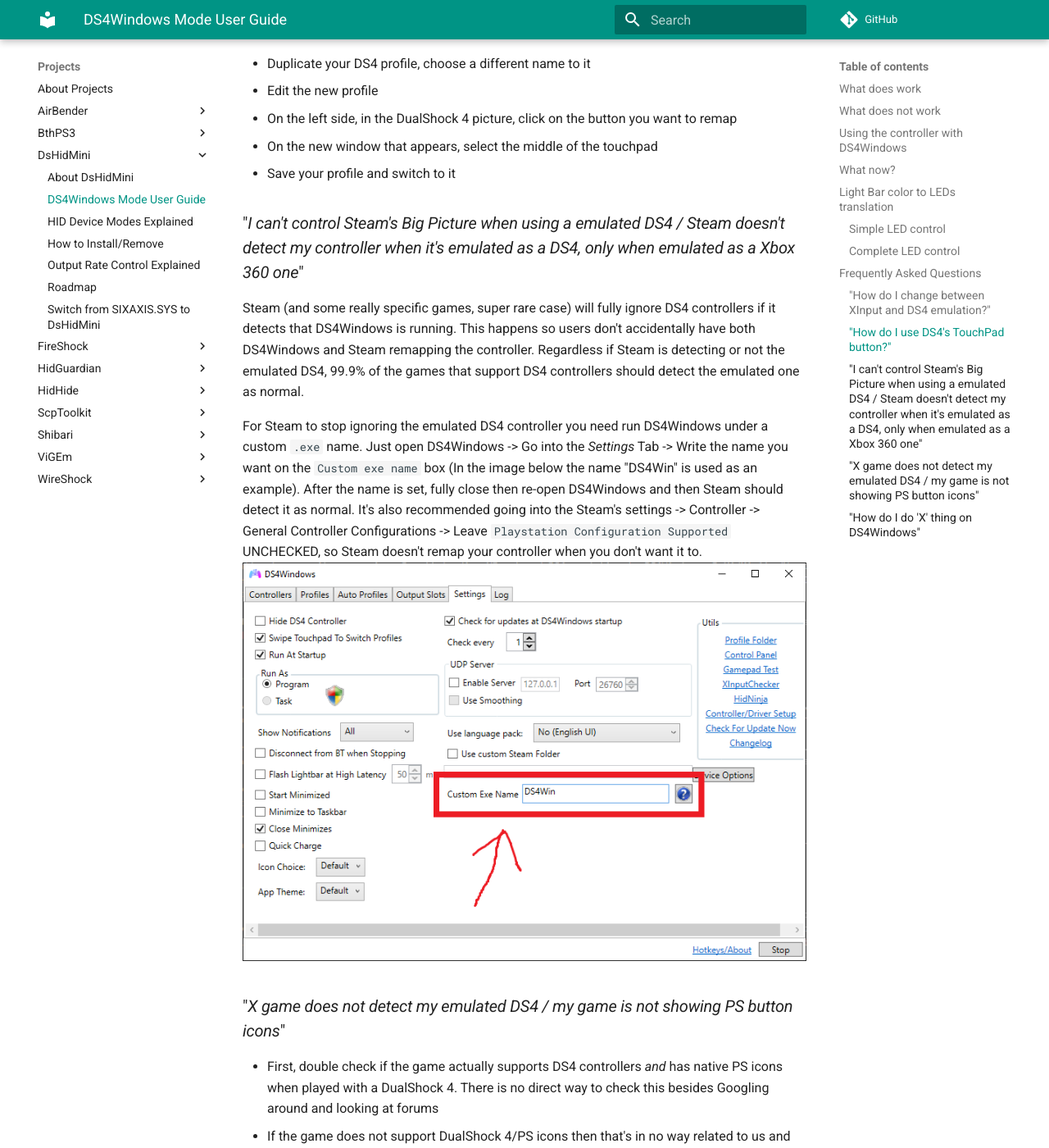
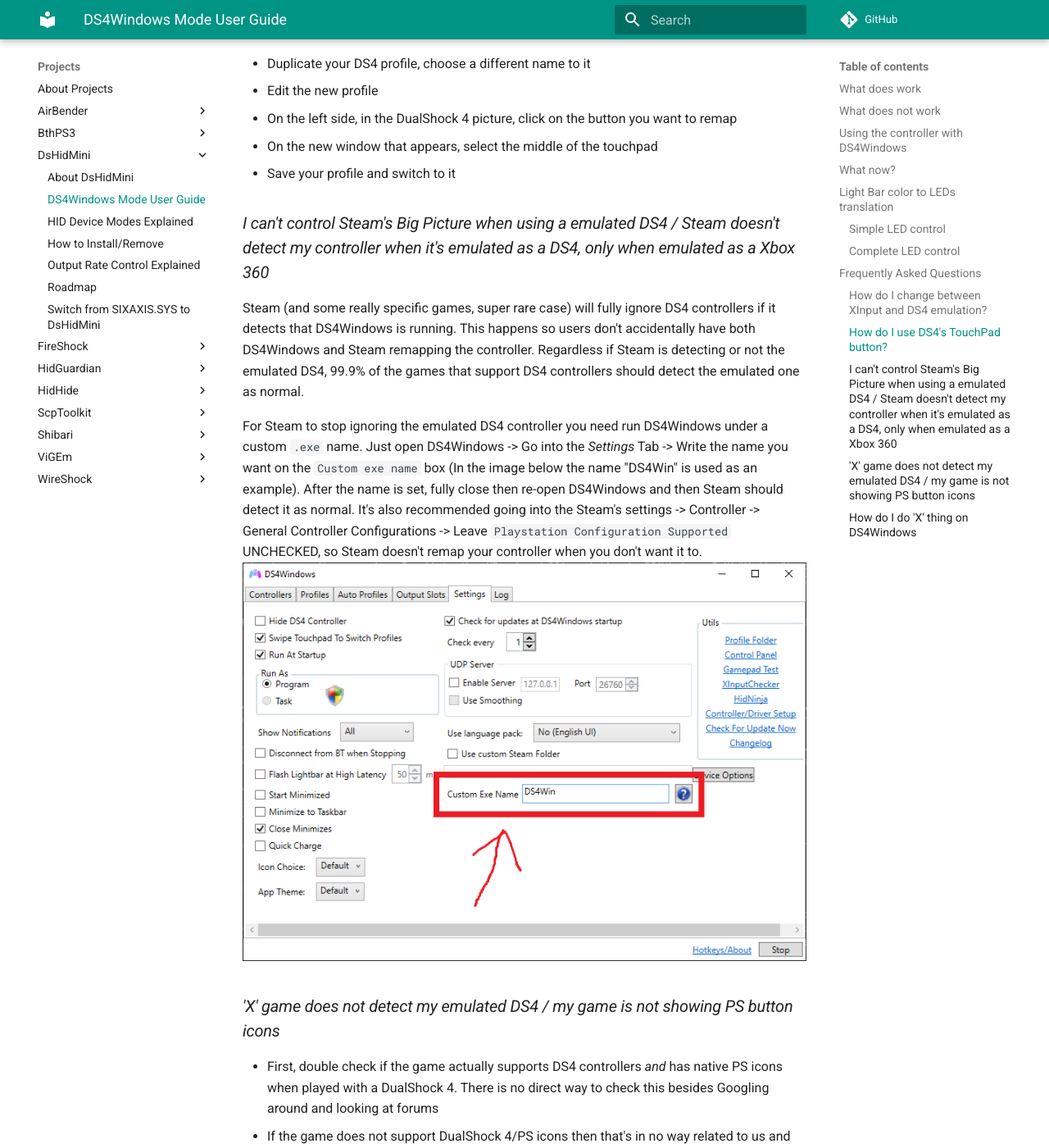
Before and after one commit to nefarius/ViGEm.github.io, an MkDocs documentation site: the page built from docs/projects/DsHidMini/DS4-Mode-User-Guide.md, in a window 1280 px wide and 1400 px high, scrolled down 6669 px. Shown: the whole window at 82% size. Built offline with MkDocs 1.6.1 and Material for MkDocs 9.7.7, drawn with Linux system fonts in a browser that asks for light colours; comment, search, counter and statistics services are not loaded.

Commit message:
formatting changes

```diff
--- a/docs/projects/DsHidMini/DS4-Mode-User-Guide.md
+++ b/docs/projects/DsHidMini/DS4-Mode-User-Guide.md
@@ -115,7 +115,7 @@
 
 ## Frequently Asked Questions
 
-### "_How do I change between XInput and DS4 emulation?_"
+### _How do I change between XInput and DS4 emulation?_
 
 The controller that DS4Windows emulates is dependent on the current selected profile. By default, the profile that comes with DS4Windows called... _Default_... is set to emulate a Xbox 360 controller. You can create new profiles with different settings to best fit your use case, though this section will focus solely on creating a profile with DS4 emulation:
 
@@ -131,7 +131,7 @@
 
 And done, now you can switch between XInput/DS4 emulation by changing between profiles.
 
-### "_How do I use DS4's TouchPad button?_"
+### _How do I use DS4's TouchPad button?_
 
 Because DS4Windows does not support mapping a button combination to anything TouchPad related right now, you'll need to remap a button to it:
 
@@ -141,20 +141,20 @@
 - On the new window that appears, select the middle of the touchpad
 - Save your profile and switch to it
 
-### "_I can't control Steam's Big Picture when using a emulated DS4 / Steam doesn't detect my controller when it's emulated as a DS4, only when emulated as a Xbox 360 one_"
+### _I can't control Steam's Big Picture when using a emulated DS4 / Steam doesn't detect my controller when it's emulated as a DS4, only when emulated as a Xbox 360_
 
 Steam (and some really specific games, super rare case) will fully ignore DS4 controllers if it detects that DS4Windows is running. This happens so users don't accidentally have both DS4Windows and Steam remapping the controller. Regardless if Steam is detecting or not the emulated DS4, 99.9% of the games that support DS4 controllers should detect the emulated one as normal.
 
 For Steam to stop ignoring the emulated DS4 controller you need run DS4Windows under a custom `.exe` name. Just open DS4Windows -> Go into the _Settings_ Tab -> Write the name you want on the `Custom exe name` box (In the image below the name "DS4Win" is used as an example). After the name is set, fully close then re-open DS4Windows and then Steam should detect it as normal. It's also recommended going into the Steam's settings -> Controller -> General Controller Configurations -> Leave `Playstation Configuration Supported` UNCHECKED, so Steam doesn't remap your controller when you don't want it to.
 ![FAQ_DS4WCustomName](images/FAQ_DS4WCustomName.png){: .glightbox }
 
-### "_X game does not detect my emulated DS4 / my game is not showing PS button icons_"
+### _'X' game does not detect my emulated DS4 / my game is not showing PS button icons_
 
 - First, double check if the game actually supports DS4 controllers _and_ has native PS icons when played with a DualShock 4. There is no direct way to check this besides Googling around and looking at forums
 - If the game does not support DualShock 4/PS icons then that's in no way related to us and we can't do anything about it
 - If you are 100% sure the game supports PS button icons/DualShock 4, then this could be related to the issue above that is related to Steam not detecting the controller
 - If the game still doesn't recognize the emulated DualShock 4 then we have no idea what's going on and you are welcome on reaching us [through here](https://vigem.org/Community-Support/)
 
-### "_How do I do 'X' thing on DS4Windows_"
+### _How do I do 'X' thing on DS4Windows_
 
 DS4Windows is a really amazing tool that can do lots of things, but the purpose of this guide isn't covering DS4Windows in itself, it's to give users the minimum necessary to have XInput/DS4 emulation and to cover DsHidMini related functions, like Light Bar color to LEDs translation. Because the other things it can do are not related to DsHidMini then it's recommended that you look in [its wiki](https://github.com/Ryochan7/DS4Windows/wiki/Settings) or google around for online tutorials.
```
